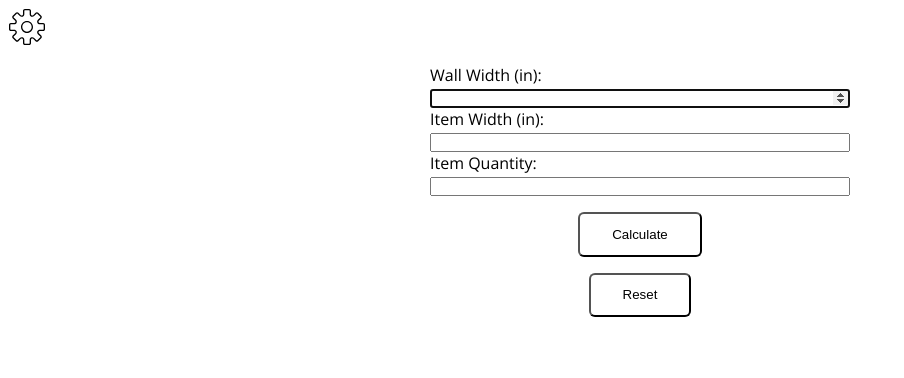
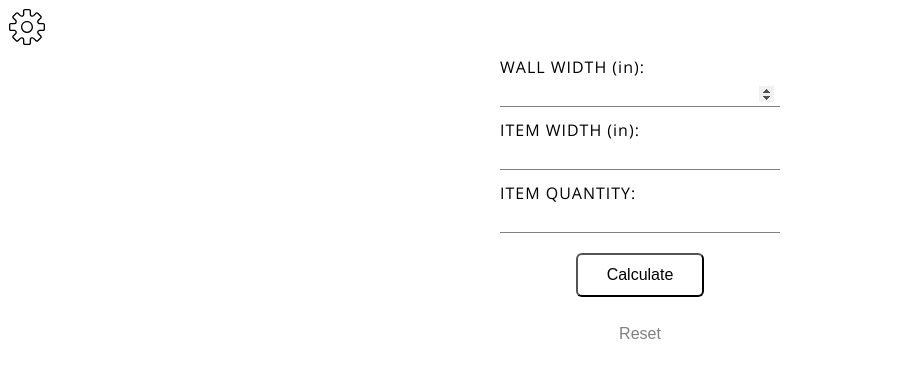
Before and after one commit to jamesthomasdavey/gallerizer, a React (Create React App) app: page / in a window 1280 px wide. Shown: the top 378 px of the page, without its empty margins (0-904 px from the left). Built offline with nearby package versions, Linux system fonts and the light colour scheme.

Commit message:
remove outline on form, improve nav ui

```diff
--- a/src/Components/Form/Form.jsx
+++ b/src/Components/Form/Form.jsx
@@ -21,54 +21,58 @@ class Form extends Component {
       <div className={classes.wrapper}>
         <ul className={classes.form}>
           <li>
-            <label>
-              Wall Width ({currentUnit}
+            <label for="wallWidth">
+              WALL WIDTH ({currentUnit}
               ):
+            </label>
             <input
               type="number"
+              id="wallWidth"
               ref={this.wallWidthInputRef}
               data-state="wallWidth"
               onChange={event => this.props.changeValue(event)}
               value={newFormValues.wallWidth}
             />
-            </label>
           </li>
           <li>
-            <label>
-              Item Width ({currentUnit}
+            <label for="itemWidth">
+              ITEM WIDTH ({currentUnit}
               ):
+            </label>
             <input
               type="number"
+              id="itemWidth"
               data-state="itemWidth"
               onChange={event => this.props.changeValue(event)}
               value={newFormValues.itemWidth}
             />
-            </label>
           </li>
           {includeHeight && (
             <li>
-              <label>
-                Item Height ({currentUnit}
+              <label for="itemHeight">
+                ITEM HEIGHT ({currentUnit}
                 ):
+              </label>
               <input
                 type="number"
+                id="itemHeight"
                 data-state="itemHeight"
                 onChange={event => this.props.changeValue(event)}
                 value={newFormValues.itemHeight}
               />
-              </label>
             </li>
           )}
           <li>
-            <label>
-              Item Quantity:
+            <label for="itemQuantity">
+              ITEM QUANTITY:
+            </label>
             <input
               type="number"
+              id="itemQuantity"
               data-state="itemQuantity"
               onChange={event => this.props.changeValue(event)}
               value={newFormValues.itemQuantity}
             />
-            </label>
           </li>
         </ul>
         <button className={classes.button} onClick={this.props.calculate}>
--- a/src/Components/Form/Form.module.css
+++ b/src/Components/Form/Form.module.css
@@ -1,7 +1,7 @@
 .wrapper {
   display: block;
   width: 80%;
-  max-width: 420px;
+  max-width: 280px;
   margin: 0 auto;
 }
 
@@ -16,22 +16,41 @@
 }
 
 .form li label {
+  display: block;
   width: 100%;
+  padding: 8px 0 4px;
+  letter-spacing: 1px;
 }
 
-.form li label input {
+.form li input {
   width: 100%;
+  padding: 4px 6px;
+  margin-bottom: 4px;
+  font-size: 14px;
+  letter-spacing: 1px;
+  border: none;
+  border-bottom: 1px solid grey;
+  outline: none;
 }
 
 .button {
   display: block;
-  padding: 0.8rem 2rem;
+  padding: 0.7rem 1.8rem;
   background: transparent;
   margin: 1rem auto;
   border-radius: 6px;
   outline: 0;
+  font-size: 1rem;
+  transition: 0.3s all ease;
 }
 
-.button:hover {
+.button:last-child {
+  border: 0;
+  color: grey;
+}
+
+.button:hover,
+.button:last-child:hover {
   cursor: pointer;
+  color: black;
 }
--- a/src/Components/Results/Margin/Margin.module.css
+++ b/src/Components/Results/Margin/Margin.module.css
@@ -2,9 +2,10 @@
   display: flex;
   width: 80%;
   max-width: 300px;
-  margin: 0 auto 8px;
+  margin: 0 auto;
   justify-content: space-between;
   align-items: center;
+  padding: 2rem;
 }
 
 .wrapper button {
--- a/src/Components/Results/Results.jsx
+++ b/src/Components/Results/Results.jsx
@@ -27,12 +27,6 @@ const results = props => {
 
   return (
     <div className={classes.Results}>
-      <Margin
-        adjustMargin={event => props.adjustMargin(event)}
-        margin={props.margin}
-        disableDecreaseButton={props.disableDecreaseButton}
-        disableIncreaseButton={props.disableIncreaseButton}
-      />
       <div className={classes.innerResults}>
         <button
           className={classes.previousButton}
@@ -58,6 +52,12 @@ const results = props => {
           <span>&raquo;</span>
         </button>
       </div>
+      <Margin
+        adjustMargin={event => props.adjustMargin(event)}
+        margin={props.margin}
+        disableDecreaseButton={props.disableDecreaseButton}
+        disableIncreaseButton={props.disableIncreaseButton}
+      />
     </div>
   );
 };
--- a/src/Containers/App.js
+++ b/src/Containers/App.js
@@ -138,12 +138,6 @@ class App extends Component {
   };
 
   render() {
-    const disableDecreaseButton = this.state.margin <= 0;
-    const disableIncreaseButton = this.state.margin >= this.state.maxMargin;
-    const disablePreviousButton = this.state.selectedItemIndex <= 0;
-    const disableNextButton =
-      this.state.selectedItemIndex + 1 >= this.state.formValues.itemQuantity;
-
     return (
       <div
         className={classes.wrapper}
@@ -186,10 +180,13 @@ class App extends Component {
               selectItem={this.selectItemHandler}
               margin={this.state.margin}
               adjustMargin={this.adjustMarginHandler}
-              disableDecreaseButton={disableDecreaseButton}
-              disableIncreaseButton={disableIncreaseButton}
-              disablePreviousButton={disablePreviousButton}
-              disableNextButton={disableNextButton}
+              disableDecreaseButton={this.state.margin <= 0}
+              disableIncreaseButton={this.state.margin >= this.state.maxMargin}
+              disablePreviousButton={this.state.selectedItemIndex <= 0}
+              disableNextButton={
+                this.state.selectedItemIndex + 1 >=
+                this.state.formValues.itemQuantity
+              }
             />
           </div>
         </main>
--- a/src/Containers/App.module.css
+++ b/src/Containers/App.module.css
@@ -11,7 +11,7 @@
 
 .container {
   margin: 0 auto;
-  padding-top: 4rem;
+  padding-top: 3rem;
   max-width: 960px;
   width: 100%;
 }
```
Lines whose indentation alone changed are shown as unchanged.
